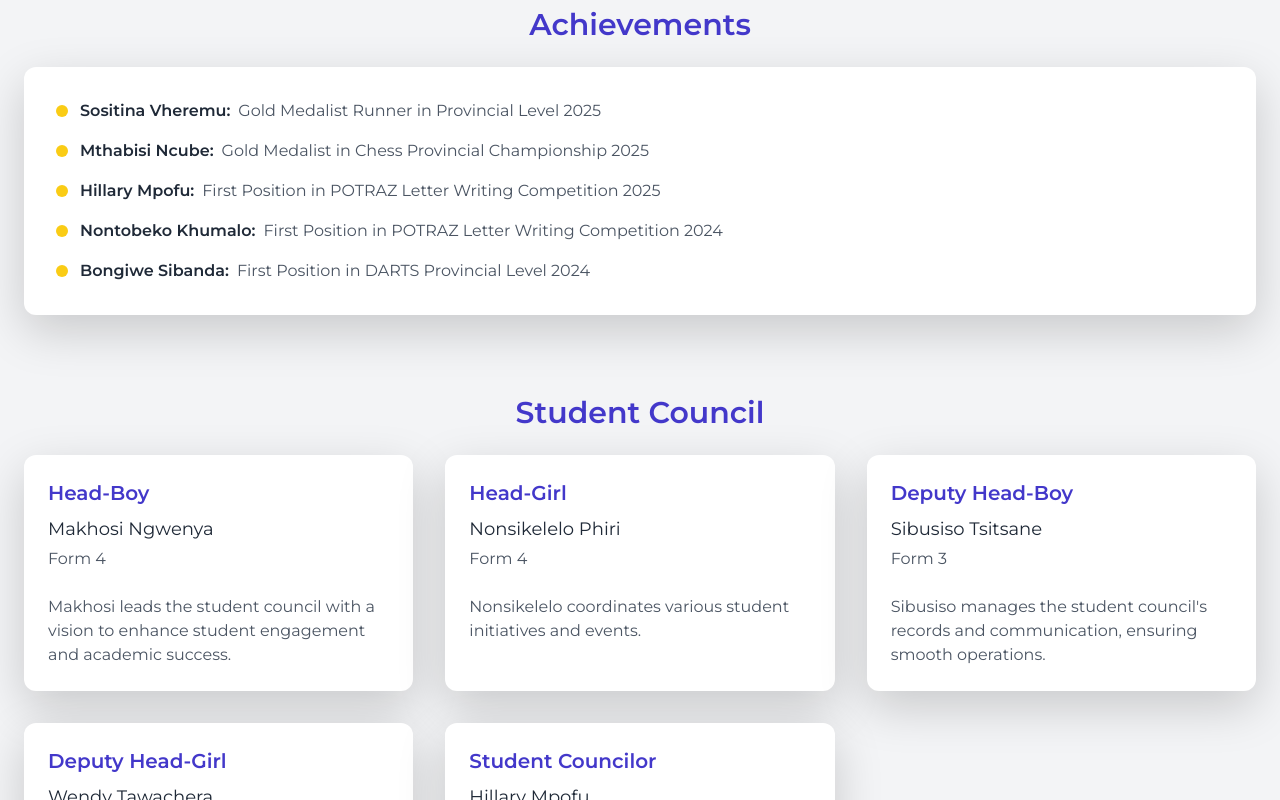
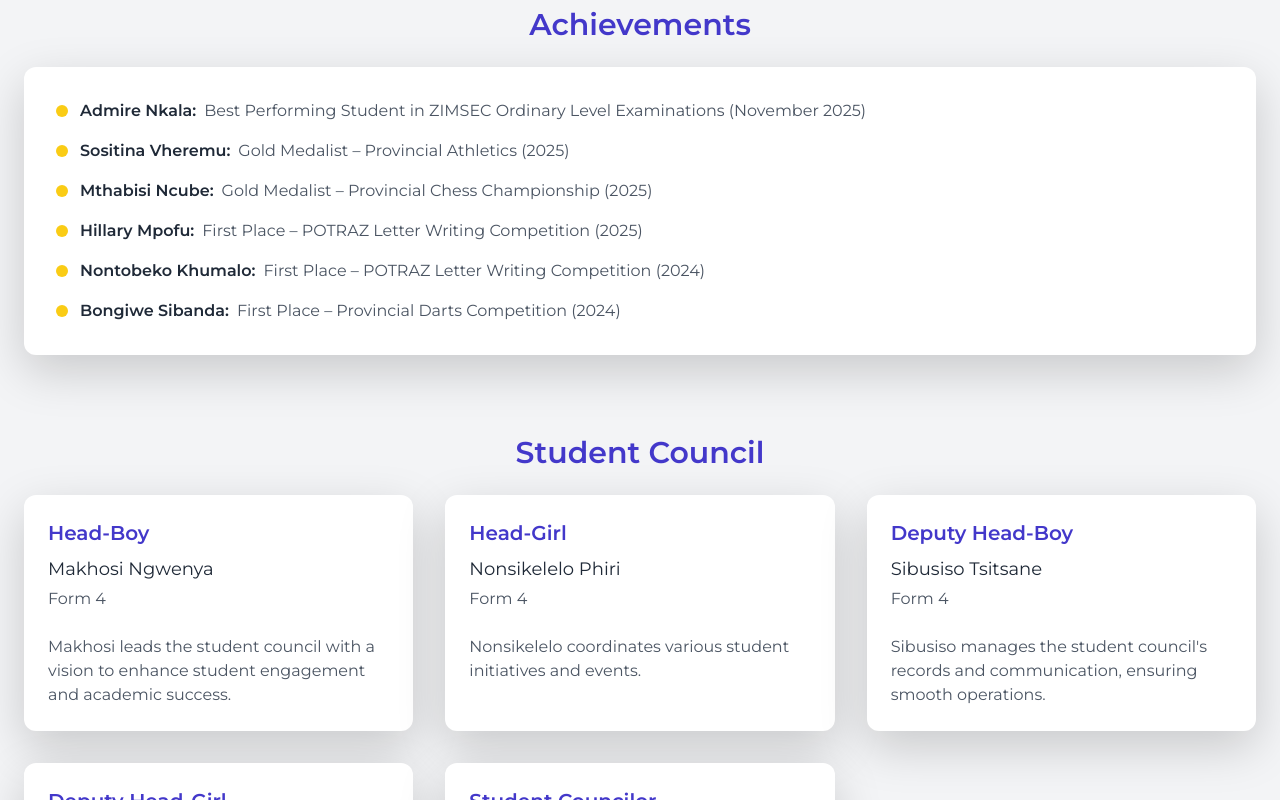
Before and after one commit to nqabasikeyi/ACA, a React (Vite) app: page /students in a window 1280 px wide. Shown: the part 1280-2080 px from the top of the page. Built offline with nearby package versions, Linux system fonts and the light colour scheme.

Commit message:
Update Students.jsx

```diff
--- a/src/components/Students.jsx
+++ b/src/components/Students.jsx
@@ -26,7 +26,7 @@ const Students = () => {
           Students can join various clubs and societies to explore their interests:
         </p>
         <div className="grid grid-cols-2 md:grid-cols-4 gap-4">
-          {['Athletics Club','Boy Scouts','Chess','Choir', 'Dance','Drama', 'Darts Club', 'Debate Club', 'Girl Guides','Spelling Bee'].map((club, index) => (
+          {['Athletics Club','Boy Scouts','Chess','Choir','Drama', 'Darts Club', 'Debate Club', 'Environmental Club','Girl Guides','Spelling Bee'].map((club, index) => (
             <div key={index} className="bg-green-100 rounded-lg p-4 text-center">
               <span className="text-lg font-medium text-green-700">{club}</span>
             </div>
@@ -40,11 +40,12 @@ const Students = () => {
         <div className="bg-white p-8 rounded-xl shadow-lg">
           <ul className="space-y-4">
             {[
-              { name: 'Sositina Vheremu', achievement: 'Gold Medalist Runner in Provincial Level 2025' },
-              { name: 'Mthabisi Ncube', achievement: 'Gold Medalist in Chess Provincial Championship 2025' },
-              { name: 'Hillary Mpofu', achievement: 'First Position in POTRAZ Letter Writing Competition 2025' },
-              { name: 'Nontobeko Khumalo', achievement: 'First Position in POTRAZ Letter Writing Competition 2024' },
-              { name: 'Bongiwe Sibanda', achievement: 'First Position in DARTS Provincial Level 2024' },
+              { name: 'Admire Nkala', achievement: 'Best Performing Student in ZIMSEC Ordinary Level Examinations (November 2025)' },
+              { name: 'Sositina Vheremu', achievement: 'Gold Medalist – Provincial Athletics (2025)' },
+              { name: 'Mthabisi Ncube', achievement: 'Gold Medalist – Provincial Chess Championship (2025)' },
+              { name: 'Hillary Mpofu', achievement: 'First Place – POTRAZ Letter Writing Competition (2025)' },
+              { name: 'Nontobeko Khumalo', achievement: 'First Place – POTRAZ Letter Writing Competition (2024)' },
+              { name: 'Bongiwe Sibanda', achievement: 'First Place – Provincial Darts Competition (2024)' },
             ].map((item, index) => (
               <li key={index} className="flex items-center">
                 <span className="w-3 h-3 bg-yellow-400 rounded-full mr-3"></span>
@@ -63,9 +64,9 @@ const Students = () => {
           {[
             { role: 'Head-Boy', name: 'Makhosi Ngwenya', grade: 'Form 4', description: 'Makhosi leads the student council with a vision to enhance student engagement and academic success.' },
             { role: 'Head-Girl', name: 'Nonsikelelo Phiri', grade: 'Form 4', description: 'Nonsikelelo coordinates various student initiatives and events.' },
-            { role: 'Deputy Head-Boy', name: 'Sibusiso Tsitsane', grade: 'Form 3', description: 'Sibusiso manages the student council\'s records and communication, ensuring smooth operations.' },
+            { role: 'Deputy Head-Boy', name: 'Sibusiso Tsitsane', grade: 'Form 4', description: 'Sibusiso manages the student council\'s records and communication, ensuring smooth operations.' },
             { role: 'Deputy Head-Girl', name: 'Wendy Tawachera', grade: 'Form 4', description: 'Wendy manages the student council\'s records and communication, ensuring smooth operations.' },
-            { role: 'Student Councilor', name: 'Hillary Mpofu', grade: 'Form 3', description: 'Hillary manages the student council\'s records and communication, ensuring smooth operations.' }
+            { role: 'Student Councilor', name: 'Shekinah Dliwayo', grade: 'Form 3', description: 'Hillary manages the student council\'s records and communication, ensuring smooth operations.' }
           ].map((member, index) => (
             <div key={index} className="bg-white p-6 rounded-xl shadow-lg transition-all duration-300 hover:shadow-xl hover:-translate-y-1">
               <h3 className="text-xl font-semibold text-indigo-700 mb-2">{member.role}</h3>
```
